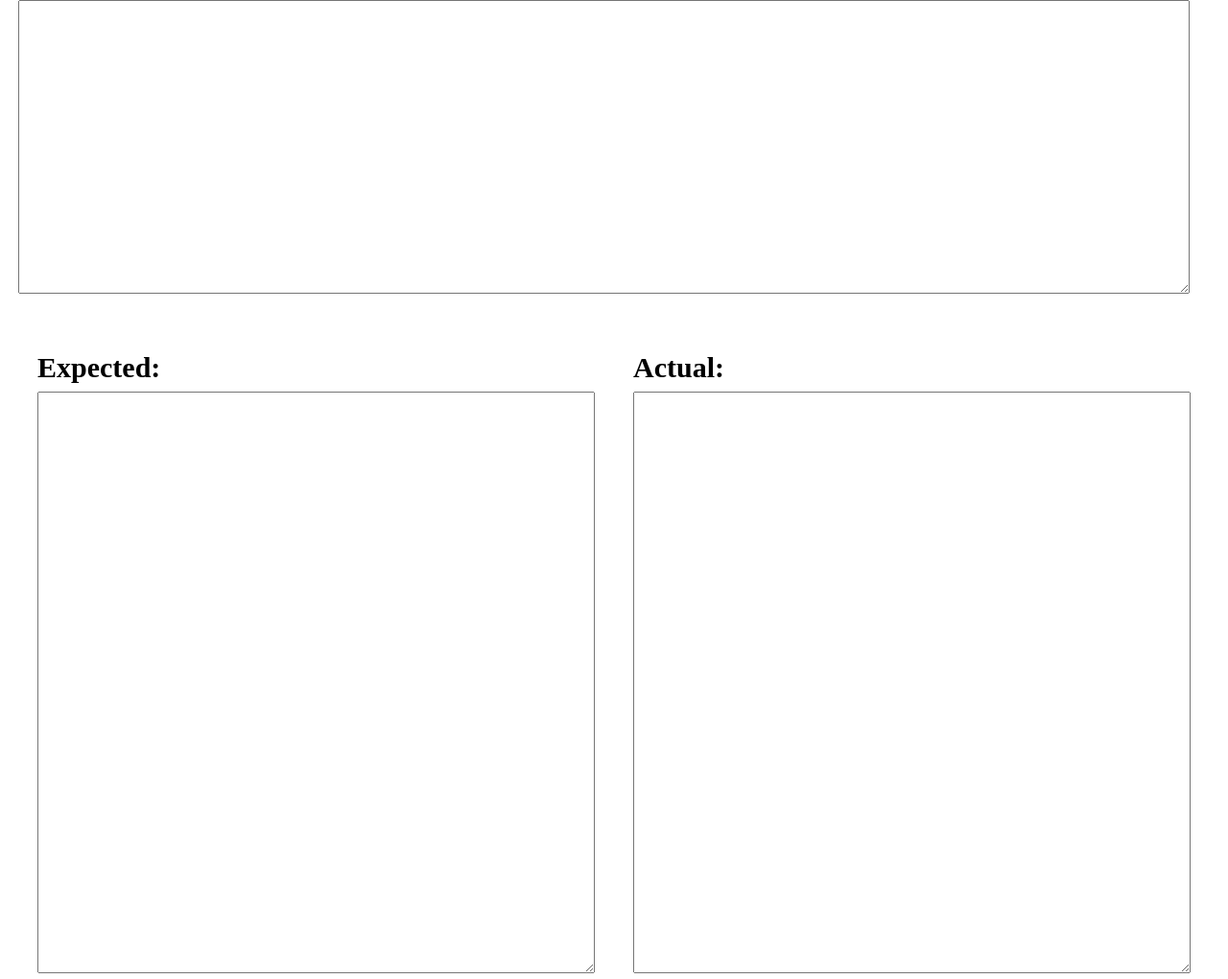
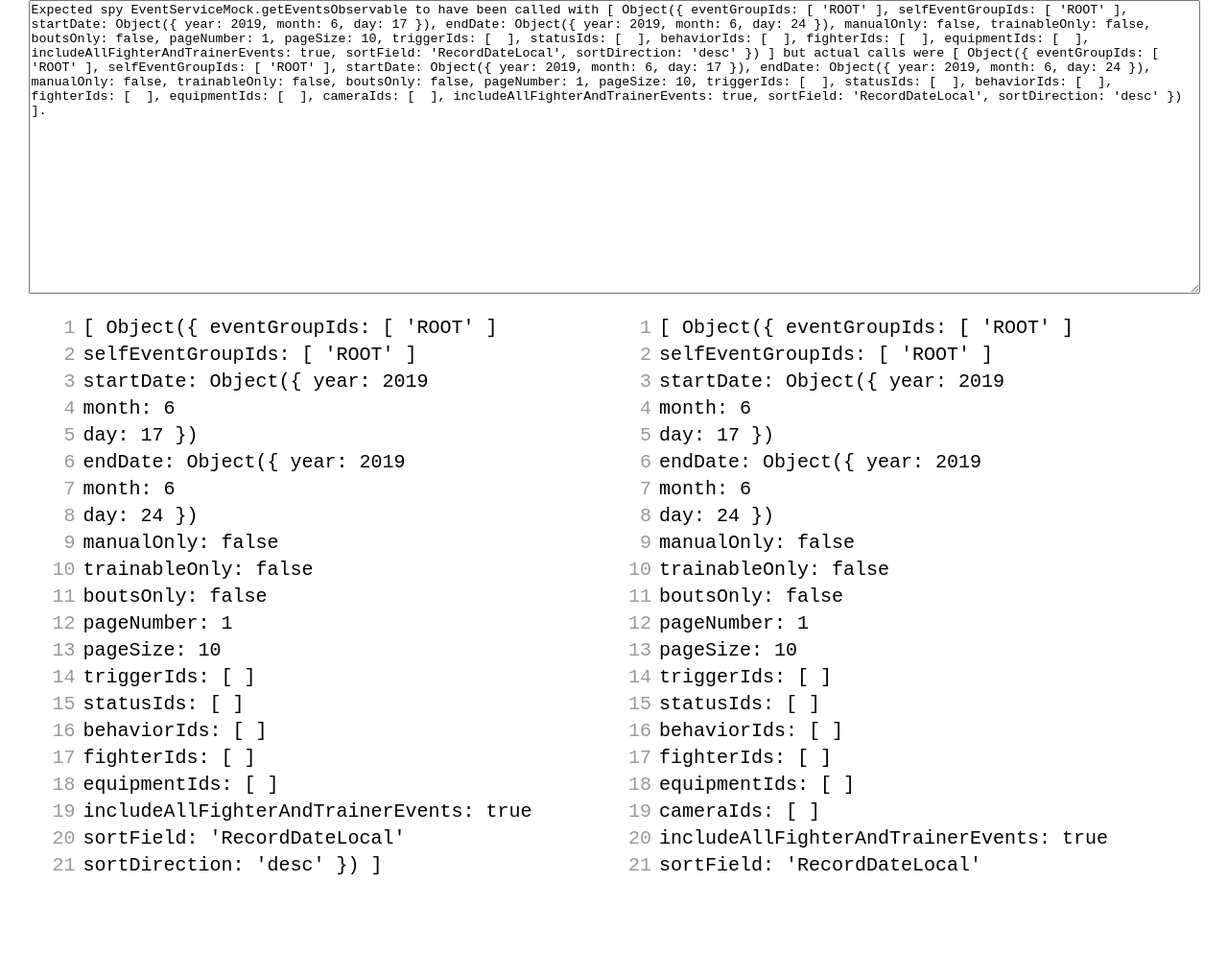
Before and after one commit to linkel/jasmine-differ, a plain HTML site: page index.html in a window 1280 px wide. Shown: the whole page at 96% size. After the commit the page ends 936 px from the top, so only its background shows below. Drawn offline with Linux system fonts and the light colour scheme.

Commit message:
Trying it out with table and tr td cells

```diff
--- a/index.css
+++ b/index.css
@@ -54,7 +54,7 @@ table {
 }
 
 html {
-    font-size: 62.5%;
+	font-size: 62.5%;
 }
 
 .container {
@@ -85,3 +85,30 @@ h2 {
 	font-size: 3rem;
 	margin: 10px 0;
 }
+
+table {
+	font-size: 2rem;
+	width: 100%;
+	border: 20px solid white;
+	font-family: monospace;
+}
+
+tr {
+	line-height: 1.4;
+}
+
+.diff-line-number {
+	color: rgb(153, 153, 153);
+    min-width: 33px;
+    text-align: right;
+    padding: 0px 8px 0px 5px;
+}
+
+.diff-line {
+	position: relative;
+    width: 50%;
+    word-break: break-all;
+    line-height: 1rem;
+    margin: 0px 1px;
+    border-right: 20px solid white;
+}
--- a/index.html
+++ b/index.html
@@ -11,16 +11,10 @@
                             <textarea id="text-input" rows="20" cols="150" spellcheck="false" oninput="formatText()"></textarea>
                       </div>
                       <div class="result-row">
-                            <div class="result">
-                                <h2>Expected:</h2>
-                                <textarea rows="40" cols="70" spellcheck="false" id="expected-result" onchange="expectedDiff()">
-                                </textarea>
-                            </div>
-                            <div class="result">
-                                <h2>Actual:</h2>
-                                <textarea rows="40" cols="70" spellcheck="false" id="actual-result" onchange="actualDiff()">
-                                </textarea>
-                            </div>
+                          <table>
+                              <tbody id="result">
+                              </tbody>
+                          </table>
                       </div>
               </div>
       </div>
--- a/index.js
+++ b/index.js
@@ -1,8 +1,9 @@
-const expectedResult = document.querySelector("#expected-result");
-const actualResult = document.querySelector("#actual-result");
+const resultTable = document.querySelector("#result");
 const textInput = document.querySelector("#text-input");
 
 const formatText = () => {
+    resultTable.innerHTML = '';
+
     let myString = String(textInput.value);
 
     let expectedResult_startIndex = myString.search("to have been called") + 25;
@@ -11,21 +12,37 @@ const formatText = () => {
     let actualResult_startIndex = expectedResult_endIndex + 22;
     let actualResult_endIndex = myString.length - 1;
 
-    expectedResult.innerHTML = myString
-                                .substring(expectedResult_startIndex, expectedResult_endIndex)
-                                .split(',')
-                                .join(',\n');
+    let expectedResult = myString
+                        .substring(expectedResult_startIndex, expectedResult_endIndex)
+                        .split(/,/g)
 
-    actualResult.innerHTML = myString
-                                .substring(actualResult_startIndex, actualResult_endIndex)
-                                .split(',')
-                                .join(',\n');
+    let actualResult = myString
+                        .substring(actualResult_startIndex, actualResult_endIndex)
+                        .split(/,/g)
+
+    for (i = 0; i < expectedResult.length; i++) {
+        let row = document.createElement("tr")
+        let elineNum = document.createElement("td");
+        let elineData = document.createElement("td");
+        elineNum.className = "diff-line-number";
+        elineData.className = "diff-line";
+        elineNum.innerHTML = i+1;
+        elineData.innerHTML = expectedResult[i];
+
+        let alineNum = document.createElement("td");
+        let alineData = document.createElement("td");
+        alineNum.className = "diff-line-number";
+        alineData.className = "diff-line";
+        alineNum.innerHTML = i+1;
+        alineData.innerHTML = actualResult[i];
+
+        row.appendChild(elineNum);
+        row.appendChild(elineData);
+        row.appendChild(alineNum);
+        row.appendChild(alineData);
+        resultTable.appendChild(row);
+    }
 }
 
-const expectedDiff = () => {
-
-}
-
-const actualDiff = () => {
-
-}
+textInput.innerHTML = "Expected spy EventServiceMock.getEventsObservable to have been called with [ Object({ eventGroupIds: [ 'ROOT' ], selfEventGroupIds: [ 'ROOT' ], startDate: Object({ year: 2019, month: 6, day: 17 }), endDate: Object({ year: 2019, month: 6, day: 24 }), manualOnly: false, trainableOnly: false, boutsOnly: false, pageNumber: 1, pageSize: 10, triggerIds: [  ], statusIds: [  ], behaviorIds: [  ], fighterIds: [  ], equipmentIds: [  ], includeAllFighterAndTrainerEvents: true, sortField: 'RecordDateLocal', sortDirection: 'desc' }) ] but actual calls were [ Object({ eventGroupIds: [ 'ROOT' ], selfEventGroupIds: [ 'ROOT' ], startDate: Object({ year: 2019, month: 6, day: 17 }), endDate: Object({ year: 2019, month: 6, day: 24 }), manualOnly: false, trainableOnly: false, boutsOnly: false, pageNumber: 1, pageSize: 10, triggerIds: [  ], statusIds: [  ], behaviorIds: [  ], fighterIds: [  ], equipmentIds: [  ], cameraIds: [  ], includeAllFighterAndTrainerEvents: true, sortField: 'RecordDateLocal', sortDirection: 'desc' }) ]."
+formatText();
```
